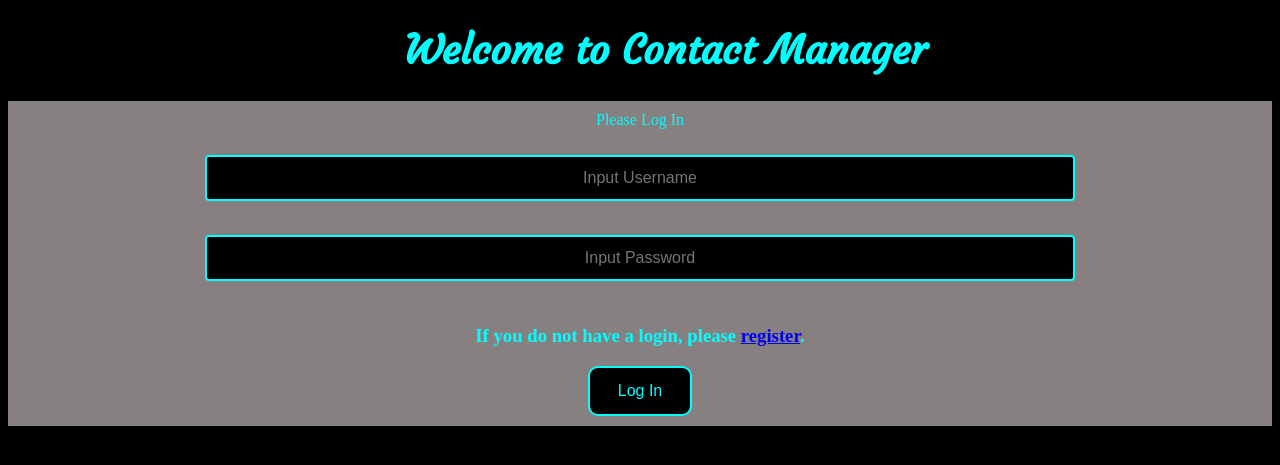
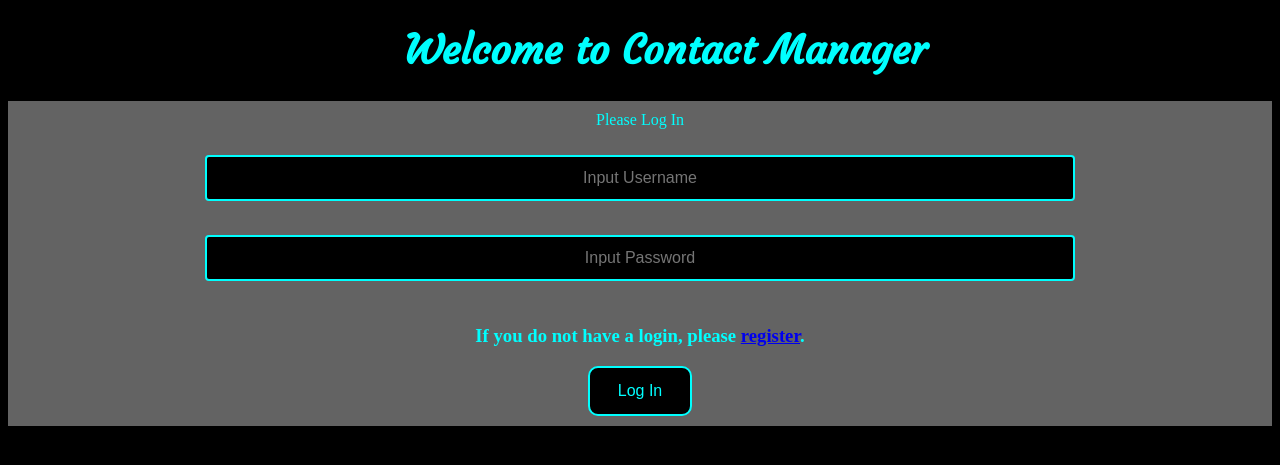
Before and after one commit to BunnyCorruption/contact-manager, a PHP site: page / in a window 1280 px wide. Shown: the top 465 px of the page. Run offline with PHP 8.4, Linux system fonts and the light colour scheme; some web fonts are replaced.

Commit message:
backgrounnd color changed

```diff
--- a/html/css/styles.css
+++ b/html/css/styles.css
@@ -25,7 +25,7 @@ body {
 
 #loginDiv, #registrationDiv {
     padding: 10px;
-    background-color: rgba(252, 241, 241, 0.534);
+    background-color: rgba(255, 255, 255, 0.39);
 }
 
 .btn {
```
